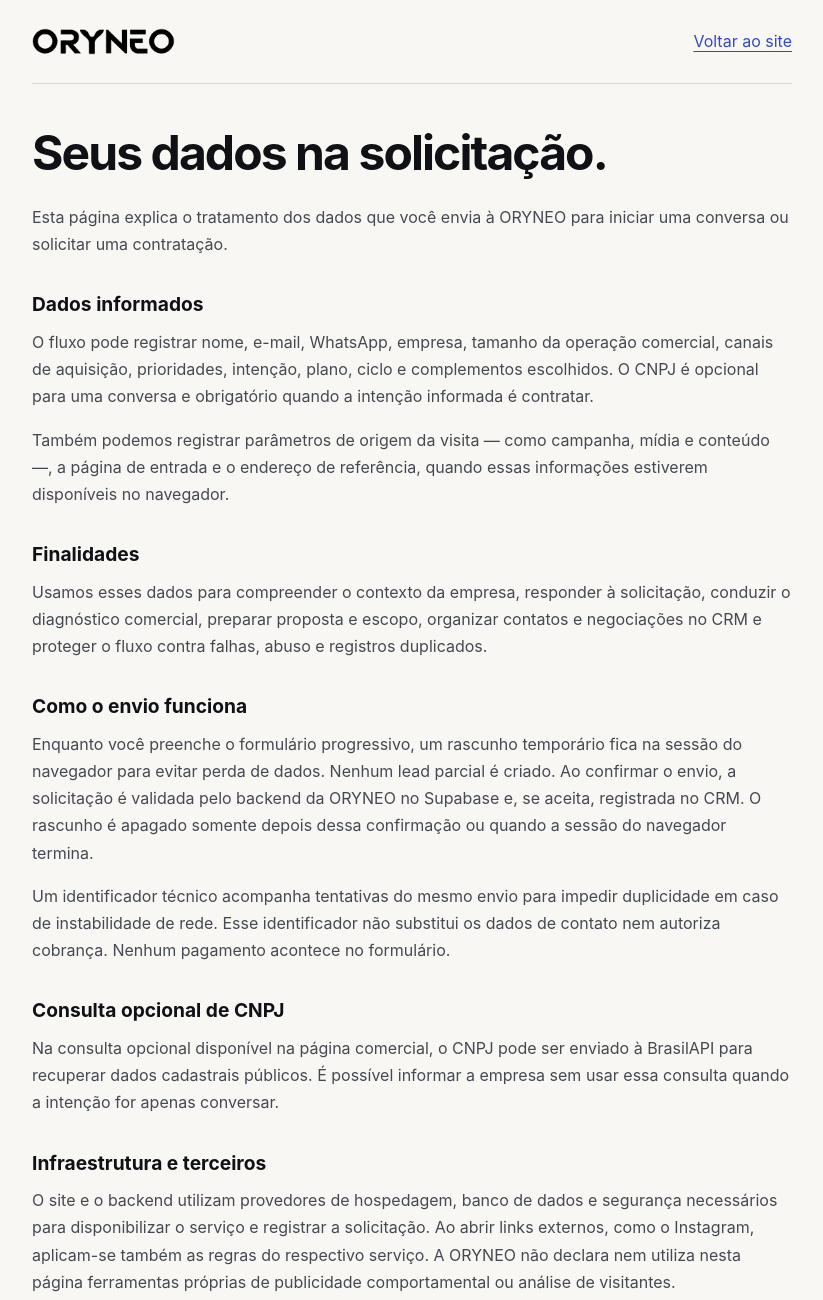
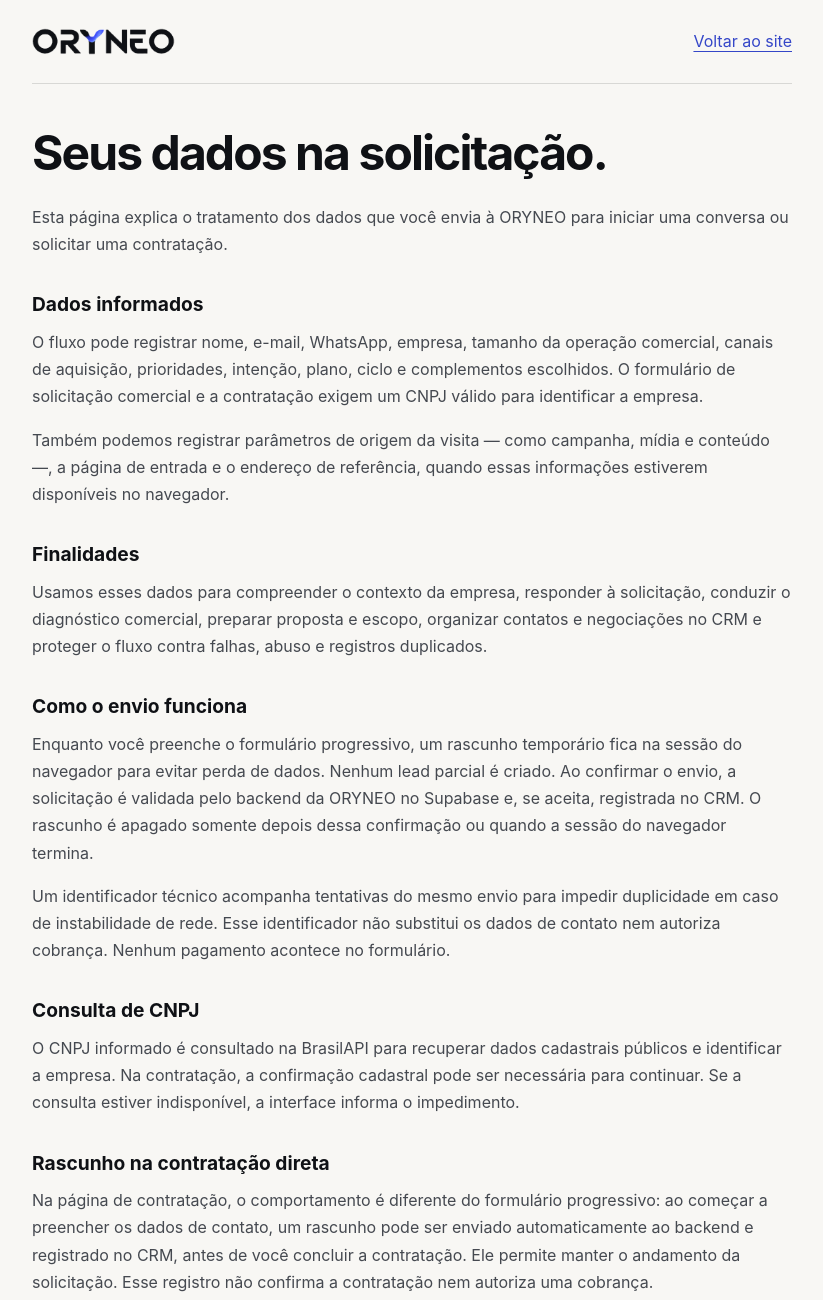
Before and after one commit to guilherme-freitas-oryneo/Oryneo_Landing_Page, a plain HTML site: page privacidade.html in a window 1280 px wide. Shown: the top 1300 px of the page, without its empty margins (228-1051 px from the left). Drawn offline with Linux system fonts and the light colour scheme.

Commit message:
fix: corrigir transparência e confiabilidade da jornada comercial

```diff
--- a/privacidade.html
+++ b/privacidade.html
@@ -6,19 +6,19 @@
     <meta name="robots" content="index, follow">
     <title>Privacidade e contato | ORYNEO</title>
     <meta name="description" content="Entenda como a ORYNEO usa os dados informados em uma solicitação comercial.">
-    <link rel="icon" href="assets/oryneo-symbol.svg" type="image/svg+xml">
+    <link rel="icon" href="assets/oryneo-symbol-official.svg" type="image/svg+xml">
     <style>
-      *{box-sizing:border-box}body{margin:0;background:#f8f7f4;color:#0f1115;font:16px/1.7 Inter,ui-sans-serif,-apple-system,BlinkMacSystemFont,"Segoe UI",Arial,sans-serif}main,header,footer{width:min(760px,calc(100% - 40px));margin:auto}header{padding:28px 0;border-bottom:1px solid #d8d8d5;display:flex;justify-content:space-between;align-items:center;gap:20px}header img{display:block;width:143px;height:auto;filter:invert(1)}a{color:#3547c8;text-underline-offset:4px;overflow-wrap:anywhere}a:focus-visible{outline:2px solid #4357e8;outline-offset:5px}main{padding:42px 0}h1{font-size:clamp(2rem,6vw,3rem);line-height:1.12;letter-spacing:-.04em;margin:0 0 24px}h2{font-size:1.2rem;margin:30px 0 8px}p{margin:0 0 16px;color:#454950}footer{padding:24px 0 40px;border-top:1px solid #d8d8d5}small{font-size:14px;color:#60646d}@media(max-width:520px){header{align-items:flex-start;flex-direction:column}}
+      *{box-sizing:border-box}body{margin:0;background:#f8f7f4;color:#0f1115;font:16px/1.7 Inter,ui-sans-serif,-apple-system,BlinkMacSystemFont,"Segoe UI",Arial,sans-serif}main,header,footer{width:min(760px,calc(100% - 40px));margin:auto}header{padding:28px 0;border-bottom:1px solid #d8d8d5;display:flex;justify-content:space-between;align-items:center;gap:20px}header img{display:block;width:143px;height:auto}a{color:#3547c8;text-underline-offset:4px;overflow-wrap:anywhere}a:focus-visible{outline:2px solid #4357e8;outline-offset:5px}main{padding:42px 0}h1{font-size:clamp(2rem,6vw,3rem);line-height:1.12;letter-spacing:-.04em;margin:0 0 24px}h2{font-size:1.2rem;margin:30px 0 8px}p{margin:0 0 16px;color:#454950}footer{padding:24px 0 40px;border-top:1px solid #d8d8d5}small{font-size:14px;color:#60646d}@media(max-width:520px){header{align-items:flex-start;flex-direction:column}}
     </style>
   </head>
   <body>
-    <header><a href="./" aria-label="Voltar à ORYNEO"><img src="assets/oryneo-wordmark-mono-reverse.png" width="143" height="27" alt="ORYNEO"></a><a href="./">Voltar ao site</a></header>
+    <header><a href="./" aria-label="Voltar à ORYNEO"><img src="assets/oryneo-wordmark-official.png" width="143" height="27" alt="ORYNEO"></a><a href="./">Voltar ao site</a></header>
     <main>
       <h1>Seus dados na solicitação.</h1>
       <p>Esta página explica o tratamento dos dados que você envia à ORYNEO para iniciar uma conversa ou solicitar uma contratação.</p>
 
       <h2>Dados informados</h2>
-      <p>O fluxo pode registrar nome, e-mail, WhatsApp, empresa, tamanho da operação comercial, canais de aquisição, prioridades, intenção, plano, ciclo e complementos escolhidos. O CNPJ é opcional para uma conversa e obrigatório quando a intenção informada é contratar.</p>
+      <p>O fluxo pode registrar nome, e-mail, WhatsApp, empresa, tamanho da operação comercial, canais de aquisição, prioridades, intenção, plano, ciclo e complementos escolhidos. O formulário de solicitação comercial e a contratação exigem um CNPJ válido para identificar a empresa.</p>
       <p>Também podemos registrar parâmetros de origem da visita — como campanha, mídia e conteúdo —, a página de entrada e o endereço de referência, quando essas informações estiverem disponíveis no navegador.</p>
 
       <h2>Finalidades</h2>
@@ -28,8 +28,11 @@
       <p>Enquanto você preenche o formulário progressivo, um rascunho temporário fica na sessão do navegador para evitar perda de dados. Nenhum lead parcial é criado. Ao confirmar o envio, a solicitação é validada pelo backend da ORYNEO no Supabase e, se aceita, registrada no CRM. O rascunho é apagado somente depois dessa confirmação ou quando a sessão do navegador termina.</p>
       <p>Um identificador técnico acompanha tentativas do mesmo envio para impedir duplicidade em caso de instabilidade de rede. Esse identificador não substitui os dados de contato nem autoriza cobrança. Nenhum pagamento acontece no formulário.</p>
 
-      <h2>Consulta opcional de CNPJ</h2>
-      <p>Na consulta opcional disponível na página comercial, o CNPJ pode ser enviado à BrasilAPI para recuperar dados cadastrais públicos. É possível informar a empresa sem usar essa consulta quando a intenção for apenas conversar.</p>
+      <h2>Consulta de CNPJ</h2>
+      <p>O CNPJ informado é consultado na BrasilAPI para recuperar dados cadastrais públicos e identificar a empresa. Na contratação, a confirmação cadastral pode ser necessária para continuar. Se a consulta estiver indisponível, a interface informa o impedimento.</p>
+
+      <h2>Rascunho na contratação direta</h2>
+      <p>Na página de contratação, o comportamento é diferente do formulário progressivo: ao começar a preencher os dados de contato, um rascunho pode ser enviado automaticamente ao backend e registrado no CRM, antes de você concluir a contratação. Ele permite manter o andamento da solicitação. Esse registro não confirma a contratação nem autoriza uma cobrança.</p>
 
       <h2>Infraestrutura e terceiros</h2>
       <p>O site e o backend utilizam provedores de hospedagem, banco de dados e segurança necessários para disponibilizar o serviço e registrar a solicitação. Ao abrir links externos, como o Instagram, aplicam-se também as regras do respectivo serviço. A ORYNEO não declara nem utiliza nesta página ferramentas próprias de publicidade comportamental ou análise de visitantes.</p>
@@ -40,6 +43,6 @@
       <h2>Seus direitos e contato</h2>
       <p>Você pode pedir confirmação do tratamento, acesso, correção, informação sobre compartilhamento, exclusão quando aplicável ou retirada da autorização de contato. Escreva para <a href="mailto:contato@oryneo.com.br">contato@oryneo.com.br</a>. Obrigações legais de conservação serão consideradas ao responder ao pedido.</p>
     </main>
-    <footer><small>ORYNEO · Atualizado em 13 de outubro de 2026.</small></footer>
+    <footer><small>ORYNEO · Atualizado em 25 de outubro de 2026.</small></footer>
   </body>
 </html>
```
Also changed, not shown: comecar/index.html (+1 -1 lines), index.html (+3 -3 lines).
